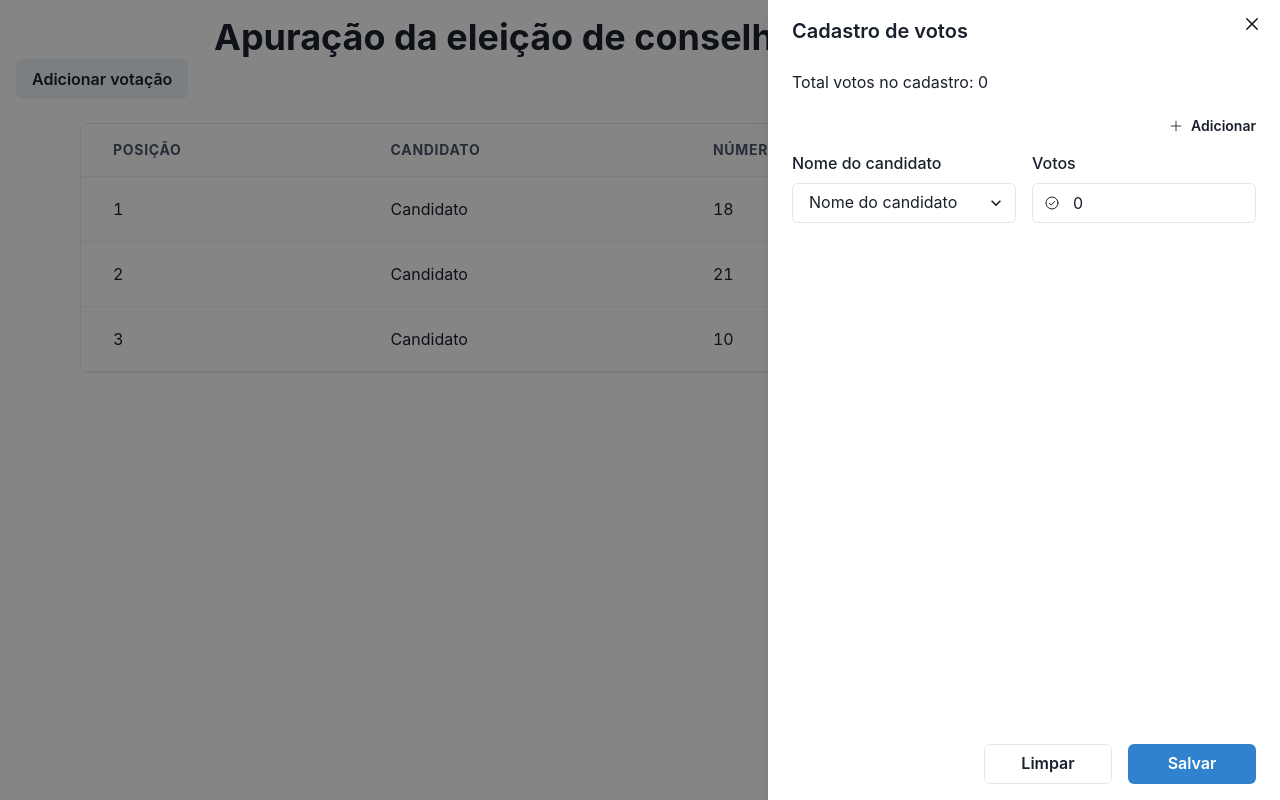
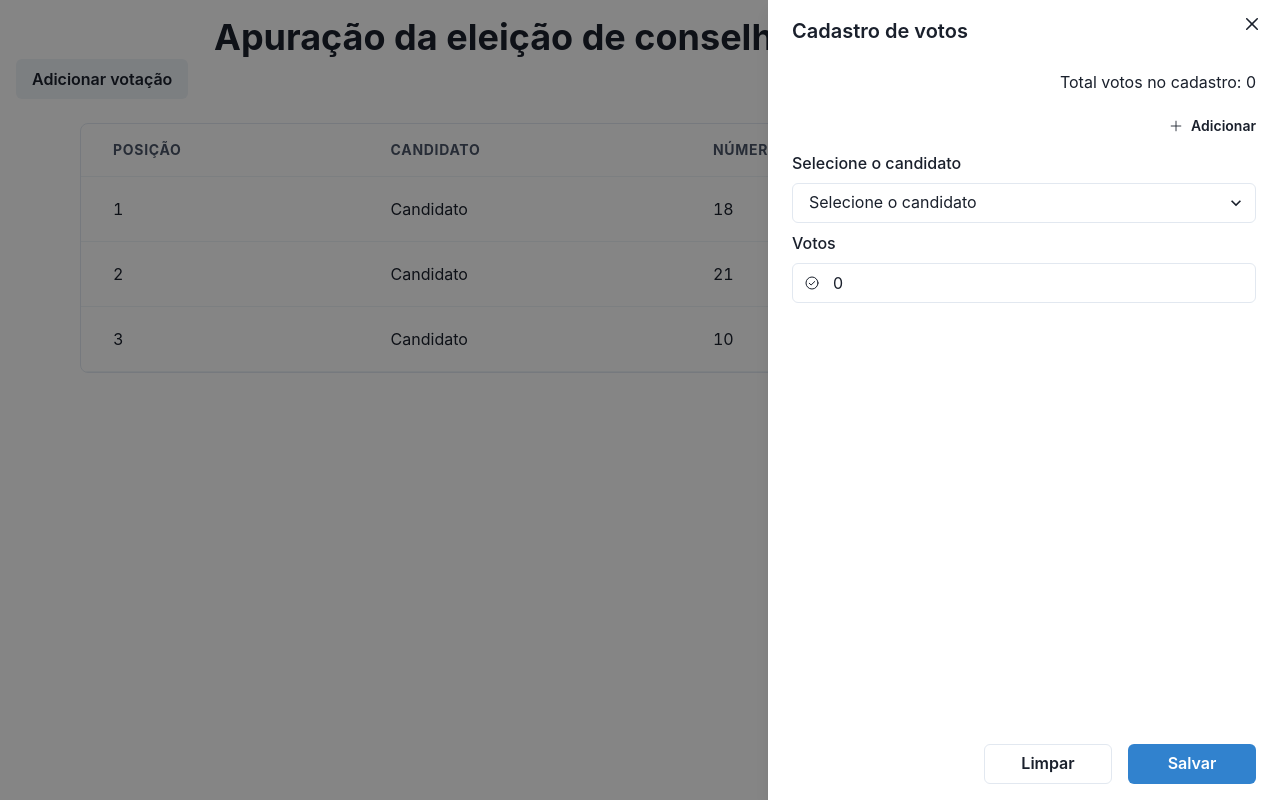
Before and after one commit to gugavillar/comdica, a React (Vite) app: page / in a window 1280 px wide. Both pictures are taken after a click on the button "Adicionar votação". Built offline with nearby package versions, Linux system fonts and the light colour scheme.

Commit message:
:sparkles: Feat: adjusts layout

```diff
--- a/src/common/components/InsertVoteForm/ContainerFields.tsx
+++ b/src/common/components/InsertVoteForm/ContainerFields.tsx
@@ -1,11 +1,13 @@
-import { Flex, Stack } from '@chakra-ui/react'
+import { Fragment } from 'react'
+
+import { VStack } from '@chakra-ui/react'
 import { CheckCircle, Minus } from 'phosphor-react'
 import { useFormContext } from 'react-hook-form'
 
-import { FormValues } from './ContainerForm'
 import { Field } from './Field'
 import { RemoveButtonFields } from './RemoveButtonFields'
 import { useCandidate } from '../../context'
+import { FormCandidateValues } from '../ButtonDrawer/DrawerContainer'
 
 import { SelectField } from '.'
 
@@ -23,7 +25,7 @@ export const ContainerFields = ({
   const {
     register,
     formState: { errors }
-  } = useFormContext<FormValues>()
+  } = useFormContext<FormCandidateValues>()
 
   const candidatesOptions = candidates?.map((candidate) => ({
     labelOption: candidate?.name,
@@ -31,20 +33,27 @@ export const ContainerFields = ({
   }))
 
   return (
-    <Flex
-      align='baseline'
-      justify='space-between'
-      width='full'
-    >
-      <Stack
-        spacing={4}
-        direction={['column', 'column', 'column', 'row']}
+    <Fragment>
+      <VStack
+        spacing={2}
         width='full'
+        align='flex-start'
+        {...(index >= 1 && { mt: 4 })}
       >
+        {index >= 1 ? (
+          <RemoveButtonFields
+            height='max-content'
+            p={0}
+            alignSelf='end'
+            _hover={{ bg: 'none' }}
+            leftIcon={<Minus />}
+            removeFunction={removeFunction}
+          />
+        ) : null}
         <SelectField
           options={candidatesOptions}
-          label='Nome do candidato'
-          placeholder='Nome do candidato'
+          label='Selecione o candidato'
+          placeholder='Selecione o candidato'
           {...register(`candidates.${index}.id` as const)}
           errorMessage={errors?.candidates?.[index]?.id?.message as string}
         />
@@ -59,16 +68,7 @@ export const ContainerFields = ({
           errorMessage={errors?.candidates?.[index]?.votes?.message}
           iconField={<CheckCircle />}
         />
-      </Stack>
-      {index >= 1 ? (
-        <RemoveButtonFields
-          width={32}
-          p={0}
-          _hover={{ bg: 'none' }}
-          leftIcon={<Minus />}
-          removeFunction={removeFunction}
-        />
-      ) : null}
-    </Flex>
+      </VStack>
+    </Fragment>
   )
 }
--- a/src/common/components/InsertVoteForm/Field.tsx
+++ b/src/common/components/InsertVoteForm/Field.tsx
@@ -1,7 +1,6 @@
 import { ReactNode, forwardRef } from 'react'
 
 import {
-  Flex,
   FormControl,
   FormErrorMessage,
   FormLabel,
@@ -20,11 +19,7 @@ type FieldProps = InputProps & {
 export const Field = forwardRef(
   ({ label, iconField, errorMessage, ...props }: FieldProps, ref) => {
     return (
-      <Flex minH={[20, 20, 20, 32]}>
-        <FormControl
-          isInvalid={!!errorMessage}
-          width={['full', 'full', 'full', 56]}
-        >
+      <FormControl isInvalid={!!errorMessage}>
         <FormLabel>{label}</FormLabel>
         <InputGroup>
           <InputLeftElement>{iconField}</InputLeftElement>
@@ -37,7 +32,6 @@ export const Field = forwardRef(
           <FormErrorMessage>{errorMessage}</FormErrorMessage>
         ) : null}
       </FormControl>
-      </Flex>
     )
   }
 )
--- a/src/common/components/InsertVoteForm/SelectField.tsx
+++ b/src/common/components/InsertVoteForm/SelectField.tsx
@@ -1,7 +1,6 @@
 import { forwardRef } from 'react'
 
 import {
-  Flex,
   FormControl,
   FormErrorMessage,
   FormLabel,
@@ -21,11 +20,7 @@ type FieldProps = SelectProps & {
 export const SelectField = forwardRef(
   ({ label, errorMessage, options, ...props }: FieldProps, ref) => {
     return (
-      <Flex minH={[20, 20, 20, 32]}>
-        <FormControl
-          isInvalid={!!errorMessage}
-          width={['full', 'full', 'full', 56]}
-        >
+      <FormControl isInvalid={!!errorMessage}>
         <FormLabel>{label}</FormLabel>
         <Select
           {...props}
@@ -44,7 +39,6 @@ export const SelectField = forwardRef(
           <FormErrorMessage>{errorMessage}</FormErrorMessage>
         ) : null}
       </FormControl>
-      </Flex>
     )
   }
 )
--- a/src/common/components/InsertVoteForm/TotalOfVotes.tsx
+++ b/src/common/components/InsertVoteForm/TotalOfVotes.tsx
@@ -1,11 +1,11 @@
 import { Text } from '@chakra-ui/react'
 import { Control, useFormContext, useWatch } from 'react-hook-form'
 
-import { FormValues } from './ContainerForm'
+import { FormCandidateValues } from '../ButtonDrawer/DrawerContainer'
 
 export const TotalOfVotes = () => {
-  const { control }: { control: Control<FormValues> } =
-    useFormContext<FormValues>()
+  const { control }: { control: Control<FormCandidateValues> } =
+    useFormContext<FormCandidateValues>()
   const formValues = useWatch({
     name: 'candidates',
     control
@@ -15,5 +15,5 @@ export const TotalOfVotes = () => {
     0
   )
 
-  return <Text>Total votos no cadastro: {totalVotes}</Text>
+  return <Text textAlign='right'>Total votos no cadastro: {totalVotes}</Text>
 }
--- a/src/common/components/InsertVoteForm/index.ts
+++ b/src/common/components/InsertVoteForm/index.ts
@@ -1,7 +1,5 @@
 export * from './AppendButtonFields'
 export * from './ContainerFields'
-export * from './ContainerFooterForm'
-export * from './ContainerForm'
 export * from './Field'
 export * from './RemoveButtonFields'
 export * from './TotalOfVotes'
```
Lines whose indentation alone changed are shown as unchanged.
